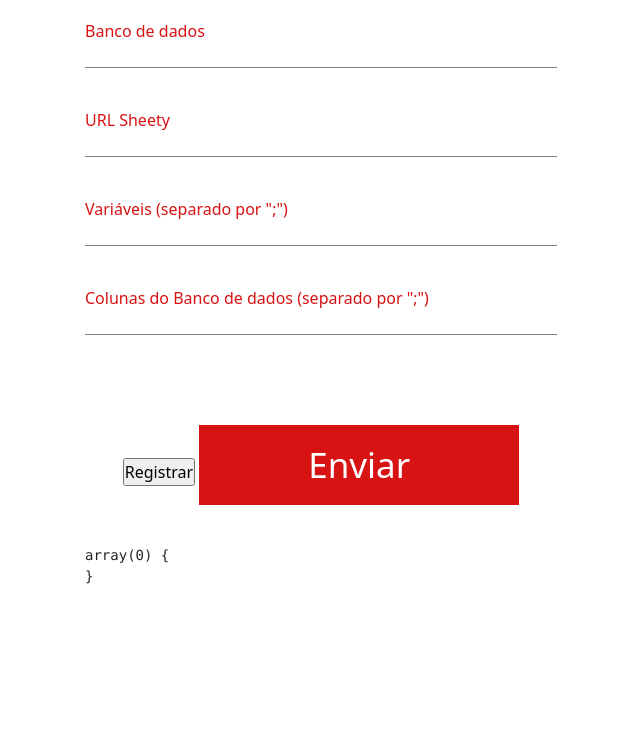
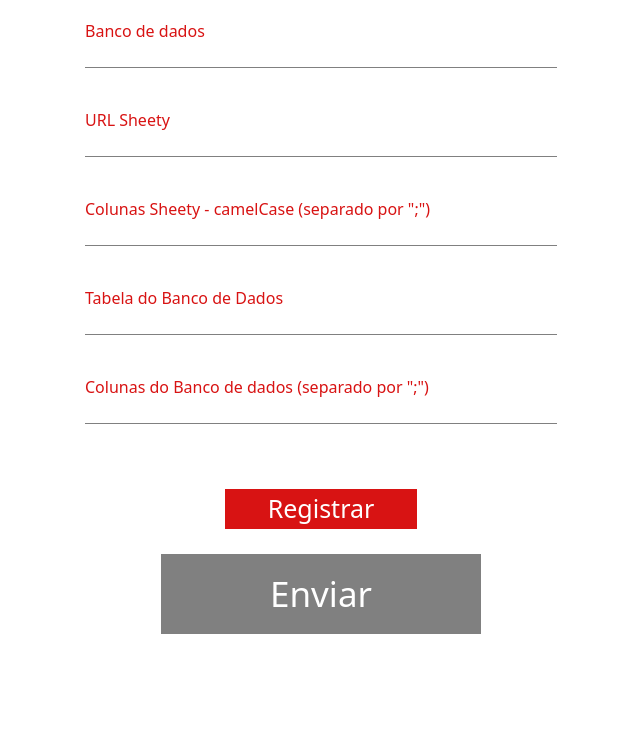
Before and after one commit to ChristianDev123/SENAI_PHP_Interpolador-MySQL, a PHP site: page / in a window 1280 px wide. Shown: the part 333-1077 px from the top of the page, without its empty margins (319-959 px from the left). Before the commit the page ends 917 px from the top, so only its background shows below. Run offline with PHP 8.4, Linux system fonts and the light colour scheme; data that the repository does not hold is empty.

Commit message:
Xampp Ready

```diff
--- a/Interpolador_MySQL/CSS/styleInterpolador.css
+++ b/Interpolador_MySQL/CSS/styleInterpolador.css
@@ -87,7 +87,18 @@ main #form_connection .box-form form input[type='text']:focus{
 }
 main #form_connection .box-form form .submit-box{
     text-align: center;
-    margin-top:50px;
+    margin-top:25px;
+}
+main #form_connection .box-form form input[type='button']{
+    width:15vw;
+    height:5vh;
+    background:var(--color-primary);
+    color:white;
+    border:none;
+    font-size:25px;
+    display:block;
+    margin:auto;
+    margin-bottom:25px;
 }
 main #form_connection .box-form form .submit-box input[type='submit']{
     width:25vw;
@@ -97,3 +108,7 @@ main #form_connection .box-form form .submit-box input[type='submit']{
     border:none;
     font-size:35px;
 }
+main #form_connection .box-form form .submit-box input[type='submit']:disabled, main #form_connection .box-form form .submit-box input[type='button']:disabled{
+    background:var(--color-disabled);
+    color:white;
+}
--- a/Interpolador_MySQL/JS/scriptJS.js
+++ b/Interpolador_MySQL/JS/scriptJS.js
@@ -1,10 +1,13 @@
+const btnSubmit = document.querySelector('#btnSubmit');
+const btnRegister = document.querySelector('#btnRegister');
+
 function handlerData(){
     const databaseName = document.querySelector('#user_database').value;
     const URLSheety = document.querySelector('#user_url').value;
     const variableList = document.querySelector('#user_variables').value;
+    const tableBD = document.querySelector('#user_table').value;
     const columnBD = document.querySelector('#user_columns').value;
     const inputHidden = document.querySelector('#path_data');
-
     const variableArray = variableList.split(';');
     const columnArray = columnBD.split(';');
 
@@ -17,8 +20,16 @@ function handlerData(){
             databaseName: databaseName,
             variableList: variableArray,
             datasDatabase:json.página1,
+            table:tableBD,
             columns:columnArray
         };
         inputHidden.value = JSON.stringify(packageDatas);
     });
+
+    btnSubmit.disabled= false;
+    btnRegister.disabled = true;
 }
+function liberateRegister(){
+    btnSubmit.disabled = true;
+    btnRegister.disabled = false;
+}
--- a/Interpolador_MySQL/index.php
+++ b/Interpolador_MySQL/index.php
@@ -45,8 +45,12 @@
                         <input type="text" name="url" id="user_url" autocomplete="off">
                     </div>
                     <div>
-                        <label for="user_variables">Variáveis (separado por ";")</label>
+                        <label for="user_variables">Colunas Sheety - <span>camelCase</span> (separado por ";")</label>
                         <input type="text" name="variables" id="user_variables" autocomplete="off">
+                    </div>
+                    <div>
+                        <label for="user_table">Tabela do Banco de Dados</label>
+                        <input type="text" name="table" id="user_table" autocomplete="off">
                     </div>
                     <div>
                         <label for="user_columns">Colunas do Banco de dados (separado por ";")</label>
@@ -54,21 +58,35 @@
                     </div>
                     <input type="hidden" name="obj_dataConnection" id='path_data'>
                     <div class='submit-box'>
-                        <input type="button" value="Registrar" onclick='handlerData()'>
-                        <input type="submit" value="Enviar">
+                        <input type="button" value="Registrar" id='btnRegister' onclick='handlerData()'>
+                        <input type="submit" value="Enviar" id='btnSubmit' disabled onclick=''>
                     </div>
                     <div class="error logicPHP">
                         <?php
                             require_once('Gerenciador_BD.php');
                             // Recebe os Dados;
                             $datasJS = isset($_POST["obj_dataConnection"])?$_POST["obj_dataConnection"]:false;
-                            $tratamentJson = (array) json_decode($datasJS);
-                            echo "<pre>";
-                            var_dump($tratamentJson);
-                        ?>
-                        <?php
-                            // Conexao BD;
-                            Connection($tratamentJson["databaseName"]);
+                            try{
+                                if($datasJS != false){
+                                    $tratamentJson = (array) json_decode($datasJS);
+                                    $nameDatabase = $tratamentJson['databaseName'];
+                                    $variableList = $tratamentJson['variableList'];
+                                    $arrayDatas = $tratamentJson['datasDatabase'];
+                                    $columnList = $tratamentJson['columns'];
+                                    $tableDB = $tratamentJson['table'];
+
+                                    $respConnection = Connection($nameDatabase);
+                                    if($respConnection[0]){
+                                        if(Register($arrayDatas,$variableList,$columnList,$tableDB,$respConnection[1])){
+                                             echo "Registro realizado com sucesso";
+                                        }else{
+                                             echo "Falha ao efetuar o registro";
+                                        }
+                                    };
+                                }
+                            }catch(Exception $error){
+                                echo $error;
+                            }
                         ?>
                     </div>
                 </form>
```
Also changed, not shown: Interpolador_MySQL/Gerenciador_BD.php (+38 -2 lines).
